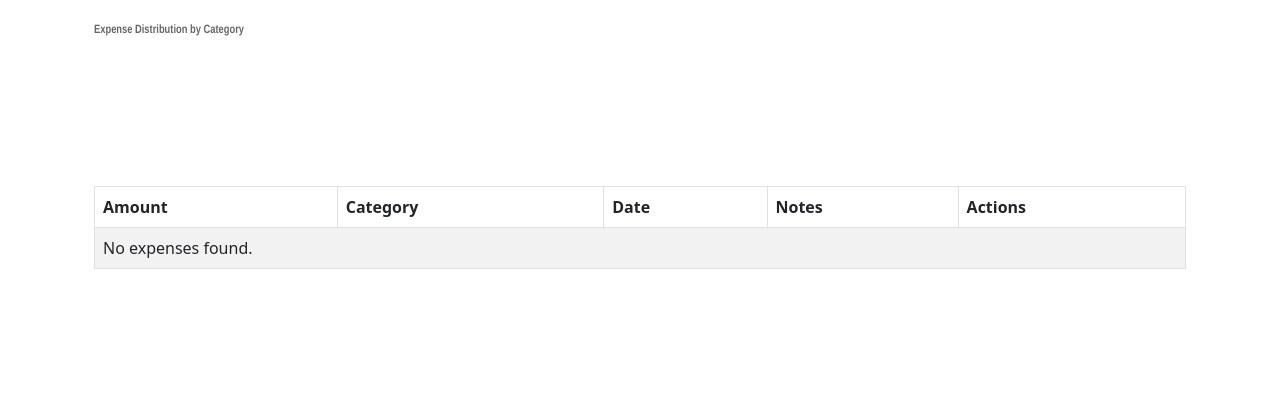
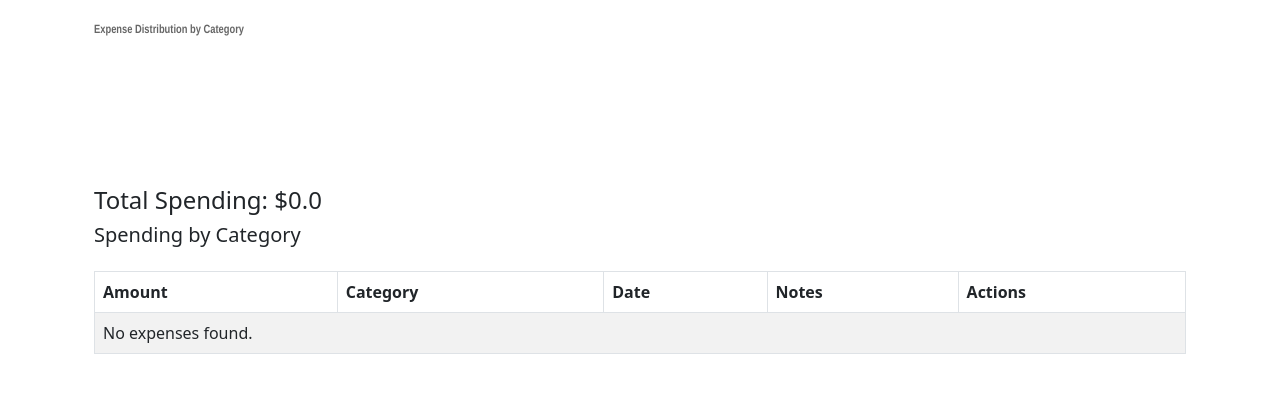
Before and after one commit to Ammaarah-web/Capstone-, a Django app: page / in a window 1280 px wide. Shown: the part 184-577 px from the top of the page. Run offline with Django 4.2, Linux system fonts and the light colour scheme; the visitor is signed in with stand-in values (Sample User, id 1); data that the repository does not hold is empty.

Commit message:
add budget progress bars- needs adjusting

```diff
--- a/env.py
+++ b/env.py
@@ -6,3 +6,5 @@ os.environ["DATABASE_URL"] ="postgresql://neondb_owner:npg_vu4j2qacdois@ep-late-
 os.environ["DATABASE_URL"] = "postgresql://neondb_owner:npg_vu4j2qacdois@ep-late-dust-aghkq4pm.c-2.eu-central-1.aws.neon.tech/booth_viral_mop_205537"
 
 os.environ["SECRET_KEY"] = "slaythedayaway"
+
+os.environ["CLOUDINARY_URL"] = "cloudinary://<your_api_key>:<your_api_secret>@dhgeajeip"
--- a/templates/expenses/dashboard.html
+++ b/templates/expenses/dashboard.html
@@ -12,8 +12,10 @@
         </div>
         <script src="https://cdn.jsdelivr.net/npm/chart.js"></script>
         <script>
-            const categories = {{ categories|safe }};
-            const totals = {{ totals|safe }};
+            // Build categories and totals arrays from category_data
+            const categoryData = {{ category_data|safe }};
+            const categories = categoryData.map(item => item.category);
+            const totals = categoryData.map(item => item.total);
             const ctx = document.getElementById('expensePieChart').getContext('2d');
             new Chart(ctx, {
                 type: 'pie',
@@ -40,6 +42,18 @@
                 }
             });
         </script>
+    <h4>Total Spending: ${{ total_spending }}</h4>
+    <div class="mb-4">
+        <h5>Spending by Category</h5>
+        {% for item in category_data %}
+            <div class="mb-2">
+                <strong>{{ item.category }}</strong>: ${{ item.total }} ({{ item.percent }}%)
+                <div class="progress" style="height: 20px;">
+                    <div class="progress-bar" role="progressbar" style="width: {{ item.percent }}%;" aria-valuenow="{{ item.percent }}" aria-valuemin="0" aria-valuemax="100">{{ item.percent }}%</div>
+                </div>
+            </div>
+        {% endfor %}
+    </div>
     <table class="table table-striped table-bordered">
         <thead>
             <tr>
--- a/track_my_expenses/expenses/views.py
+++ b/track_my_expenses/expenses/views.py
@@ -32,15 +32,23 @@ def dashboard(request):
 	# Calculate totals per category
 	from collections import defaultdict
 	category_totals = defaultdict(float)
+	total_spending = 0.0
 	for expense in expenses:
 		if expense.category:
 			category_totals[expense.category.name] += float(expense.amount)
+			total_spending += float(expense.amount)
 	categories = list(category_totals.keys())
 	totals = list(category_totals.values())
+	# Build a combined list for template iteration
+	category_data = []
+	for cat in categories:
+		total = category_totals[cat]
+		percent = round((total / total_spending) * 100, 2) if total_spending > 0 else 0
+		category_data.append({'category': cat, 'total': total, 'percent': percent})
 	return render(request, 'expenses/dashboard.html', {
 		'expenses': expenses,
-		'categories': categories,
-		'totals': totals
+		'category_data': category_data,
+		'total_spending': total_spending
 	})
 
 # Add expense view
```
Also changed, not shown: 2 other files.
